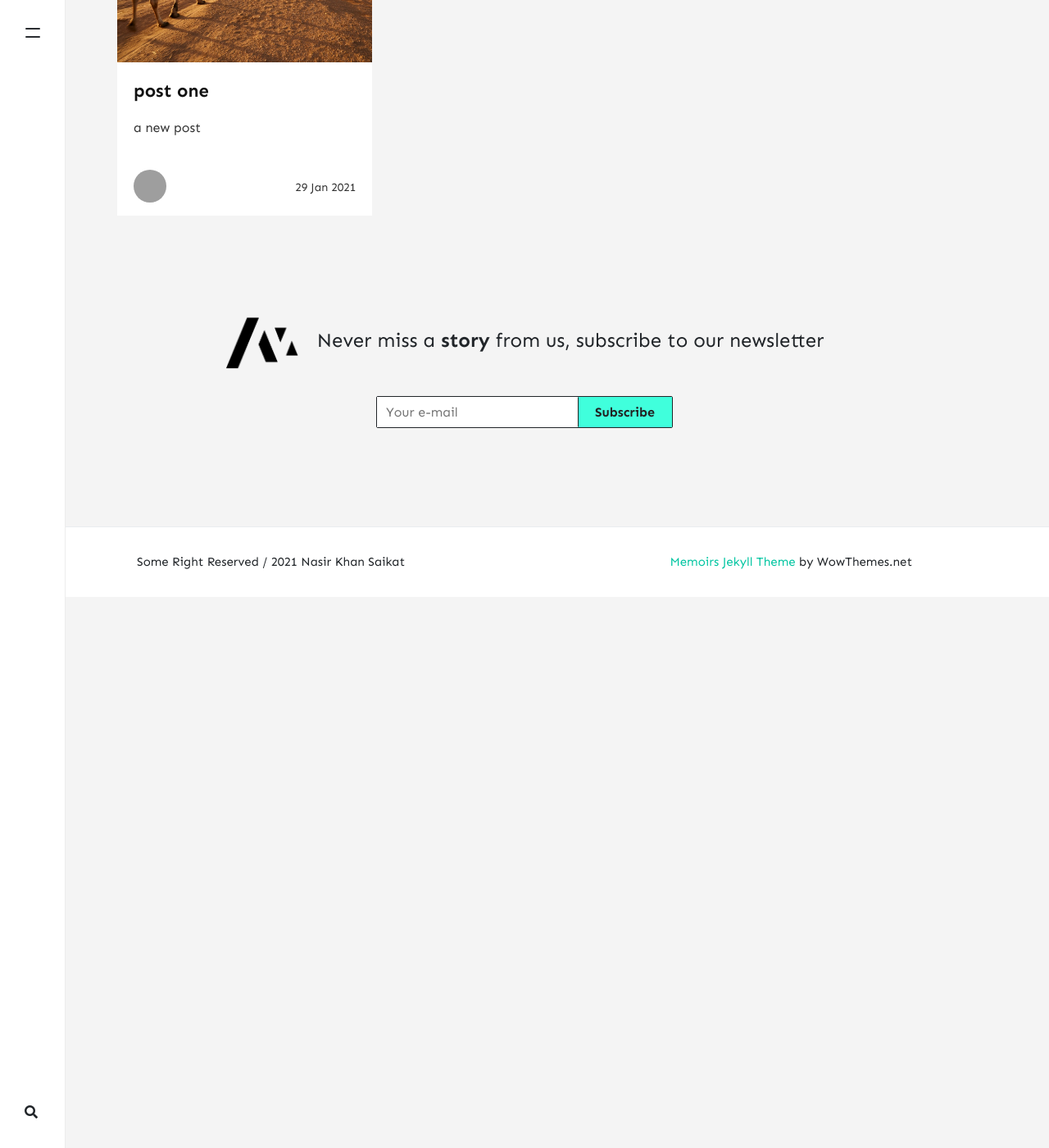
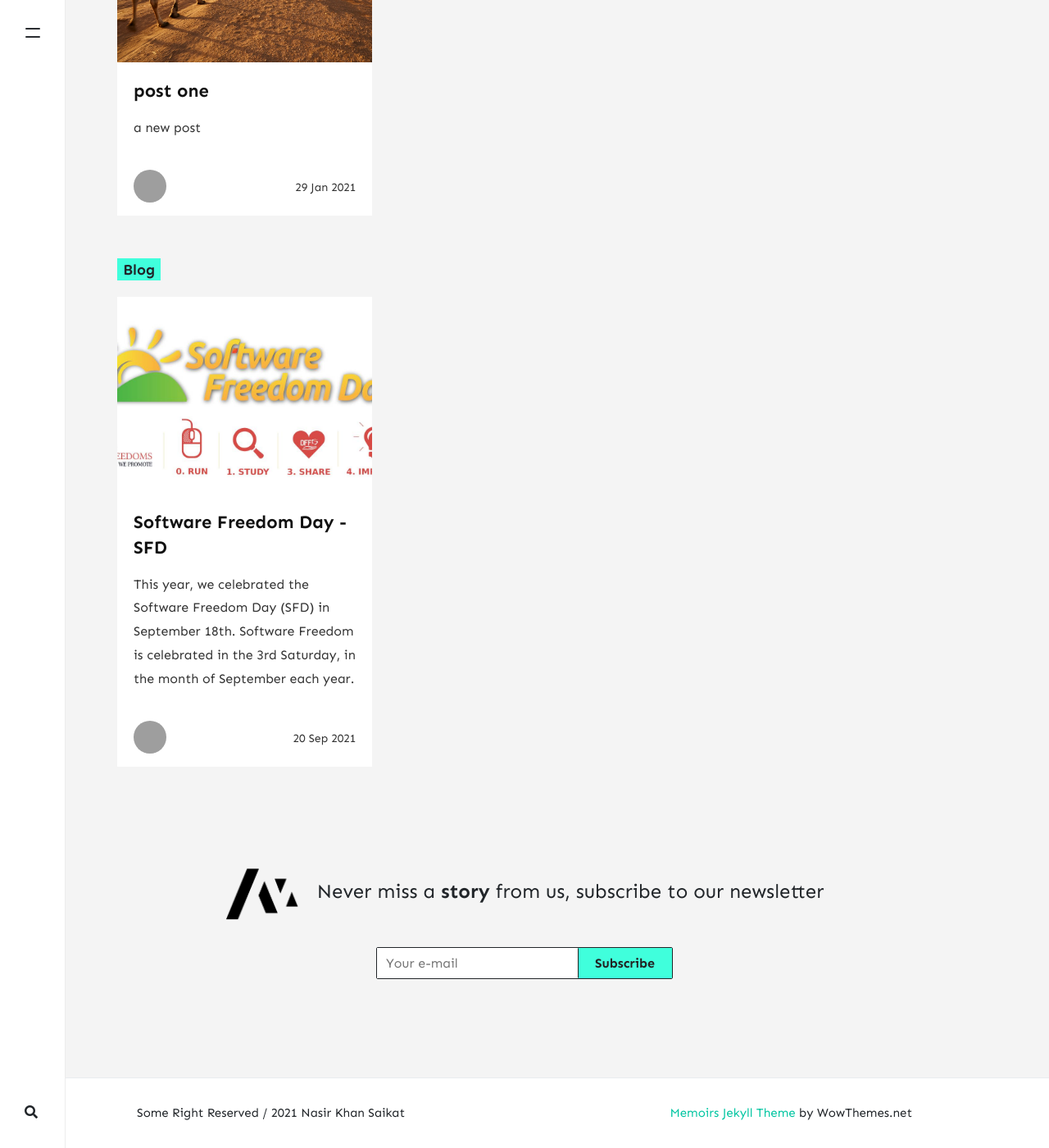
Before and after one commit to nasirkhan/nasir-khan-saikat-2, a Jekyll site: the page built from _pages/categories.md, in a window 1280 px wide and 1400 px high, scrolled down 4017 px. Shown: the whole window at 82% size. Built offline with Jekyll 4.4.1, drawn with Linux system fonts in a browser that asks for light colours; nearby versions of some CDN libraries; comment, search, counter and statistics services are not loaded; before the commit the page ends 4745 px from its top, so only the background shows below that; grey boxes are pictures that could not be loaded.

Commit message:
Update from Forestry.io Nasir Khan Saikat updated _posts/2021-09-20-software-freedom-day-sfd.md

```diff
--- a/_posts/2021-09-20-software-freedom-day-sfd.md
+++ b/_posts/2021-09-20-software-freedom-day-sfd.md
@@ -1,8 +1,9 @@
 ---
-layout: ''
+layout: post
 title: Software Freedom Day - SFD
 author: ''
-categories: []
+categories:
+- blog
 tags:
 - festival
 - software freedom day
```
